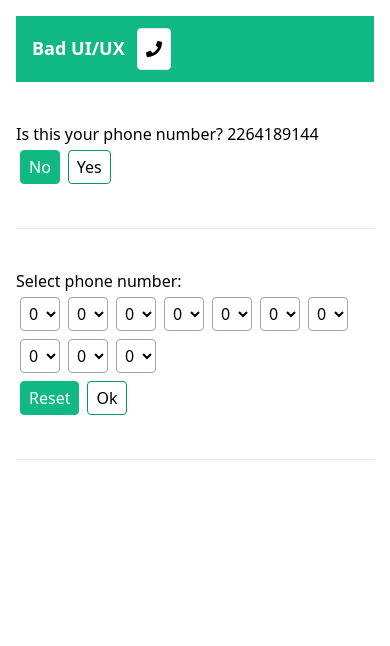
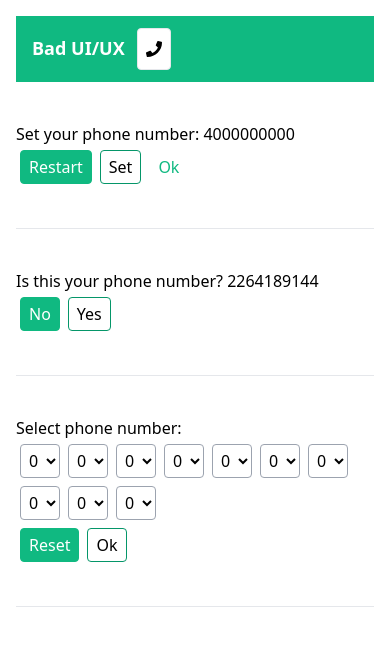
Before and after one commit to xelorabb/bad_ui_tt, a Vue app: page / in a window 390 px wide. Shown: the top 646 px of the page. Built offline with nearby package versions, Linux system fonts and the light colour scheme.

Commit message:
v0.3.0 phone numbers part 3

```diff
--- a/package.json
+++ b/package.json
@@ -1,6 +1,6 @@
 {
   "name": "bad_ui_tt",
-  "version": "0.2.0",
+  "version": "0.3.0",
   "private": true,
   "scripts": {
     "serve": "vue-cli-service serve",
--- a/src/components/PhoneNumbers.vue
+++ b/src/components/PhoneNumbers.vue
@@ -1,4 +1,5 @@
 <template>
+  <div class="my-10"><Counter /></div>
   <div class="my-10"><Random /></div>
   <div class="my-10"><Select /></div>
 </template>
@@ -6,12 +7,14 @@
 <script>
   import Select from './phone_numbers/Select.vue'
   import Random from './phone_numbers/Random.vue'
+  import Counter from './phone_numbers/Counter.vue'
 
   export default {
     name: 'PhoneNumbers',
     components: {
       Select,
-      Random
+      Random,
+      Counter
     }
   }
 </script>
--- /dev/null
+++ b/src/components/phone_numbers/Counter.vue
@@ -0,0 +1,55 @@
+<template>
+  <div>Set your phone number: {{number}}</div>
+  <div>
+    <button class="btn full" @click="restart()">Restart</button>
+    <button class="btn outline" @click="set()">Set</button>
+    <button class="btn link">Ok</button>
+  </div>
+  <hr class="mt-10"/>
+</template>
+
+<script>
+export default {
+  name: 'Counter',
+  created() {
+    this.restart()
+    this.createInterval()
+  },
+  data() {
+    return {
+      pos: 0,
+      count: 0,
+      number: "",
+      itime: 0,
+      interval: null
+    }
+  },
+  methods: {
+    restart: function() {
+      this.pos = 0
+      this.itime = 200
+      this.number = new Array(10).fill(0).join('')
+      this.createInterval()
+    },
+
+    set: function() {
+      this.pos++
+      this.itime -= 20
+      this.createInterval()
+    },
+
+    createInterval: function() {
+      clearInterval(this.interval)
+
+      this.interval = setInterval(() => {
+        this.number = this.number.replace(
+          /./g, (c, i) => i == this.pos ? this.count : c)
+
+        this.count++
+        if(this.count > 9) this.count = 0
+
+      }, this.itime)
+    }
+  }
+}
+</script>
```
Also changed, not shown: 1 other file (tests, documents, lock files or other folders).
